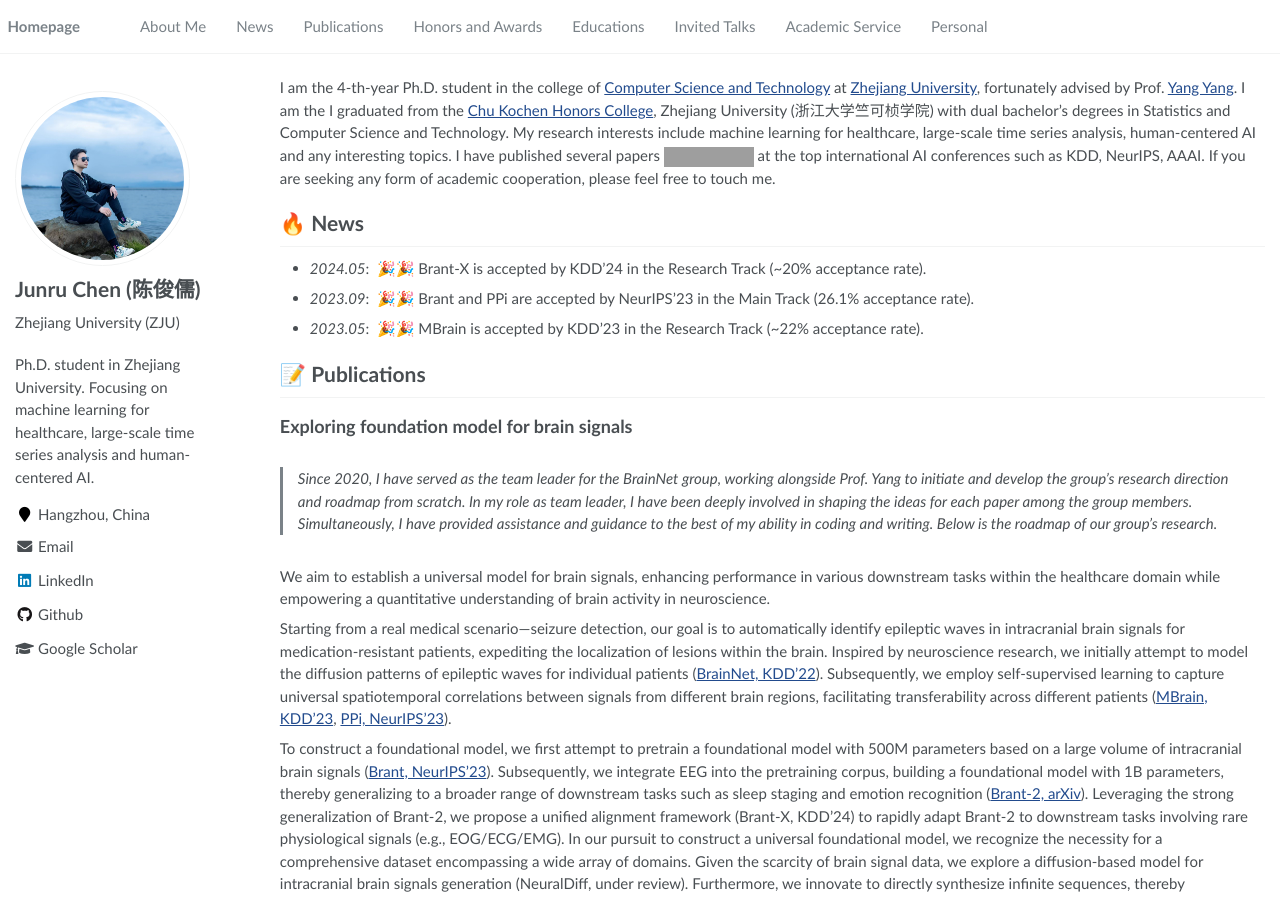
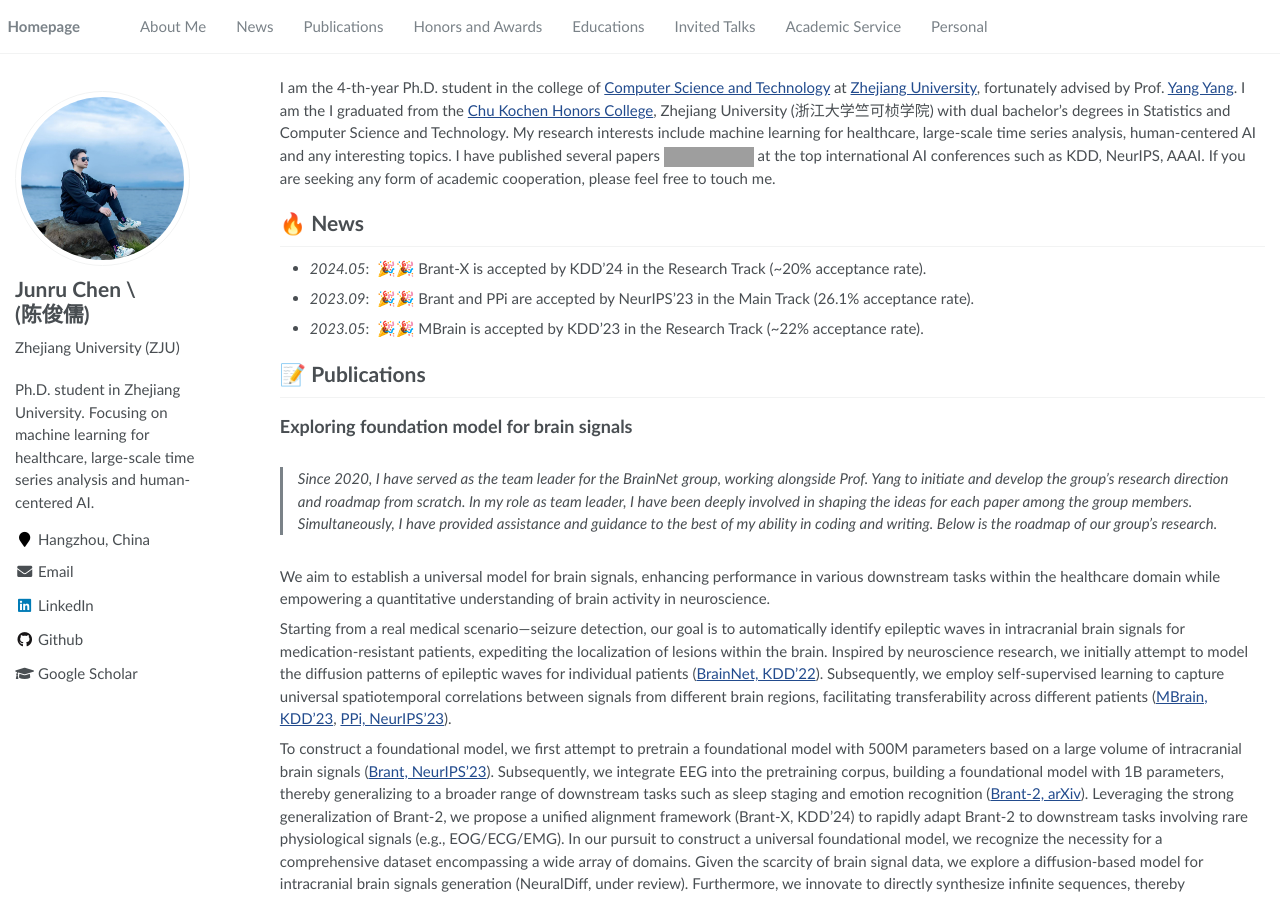
Before and after one commit to MrNobodyCali/mrnobodycali.github.io, a Jekyll site: the page built from _pages/about.md, in a window 1280 px wide and 900 px high. Built offline with Jekyll 4.4.1, drawn with Linux system fonts in a browser that asks for light colours; grey boxes are pictures that could not be loaded.

Commit message:
update details

```diff
--- a/_config.yml
+++ b/_config.yml
@@ -21,7 +21,7 @@ baidu_site_verification  :  # get baidu_site_verification from https://ziyuan.ba
 
 # Site Author
 author:
-  name             : "Junru Chen     (陈俊儒)"
+  name             : "Junru Chen \\ <br> (陈俊儒)"
   avatar           : "images/myself.jpg"
   bio              : "Zhejiang University (ZJU)"
   location         : "Hangzhou, China"
```
